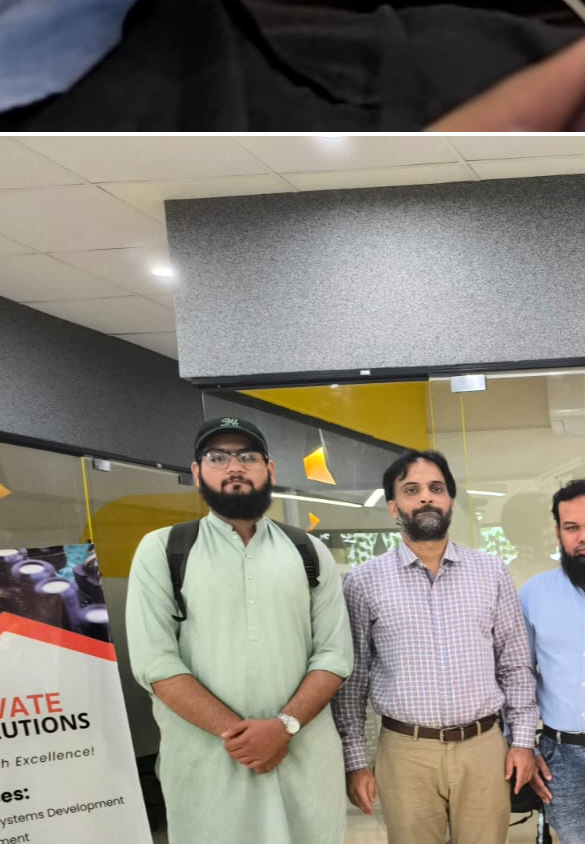
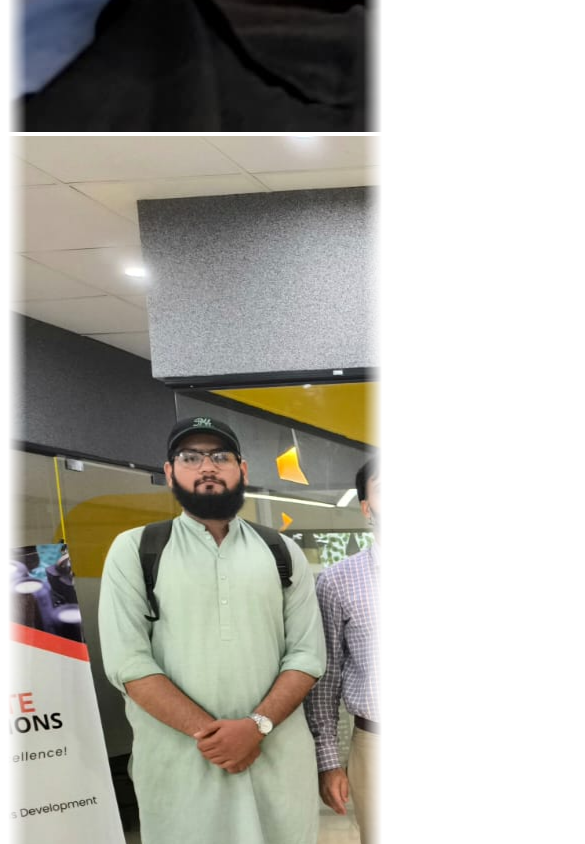
Before and after one commit to Faizan-Shurjeel/IT-Vate-Solutions-React-with-Vite-Express, a React (Vite) app in the folder client/: page / in a window 390 px wide. Shown: the part 5140-5984 px from the top of the page, 585 px wide, since content can reach past the window. Built offline with nearby package versions, Linux system fonts and the light colour scheme.

Commit message:
Fix carousel

```diff
--- a/client/src/components/Gallery/Gallery.tsx
+++ b/client/src/components/Gallery/Gallery.tsx
@@ -3,7 +3,7 @@ import type { GalleryItem, GalleryProps } from "./types";
 
 export default function Gallery({
   items,
-  maxItems = 6,
+  maxItems = 8,
   className,
 }: GalleryProps) {
   const [active, setActive] = useState<GalleryItem | null>(null);
@@ -12,9 +12,6 @@ export default function Gallery({
     if (!Array.isArray(items)) return [];
     return items.filter((item) => item.type === "image").slice(0, Math.max(1, maxItems));
   }, [items, maxItems]);
-
-  // Duplicate items for seamless scrolling
-  const carouselItems = [...visibleItems, ...visibleItems];
 
   const onKeyDown = useCallback((e: KeyboardEvent) => {
     if (e.key === "Escape") setActive(null);
@@ -27,38 +24,47 @@ export default function Gallery({
     }
   }, [active, onKeyDown]);
 
+  const animationDuration = `${visibleItems.length * 4}s`; // Adjust multiplier for speed
+
+  const renderItems = (isDuplicate = false) =>
+    visibleItems.map((item, idx) => (
+      <div
+        key={`${item.src}-${idx}${isDuplicate ? "-dup" : ""}`}
+        className="flex-shrink-0 w-48 h-32 sm:w-64 sm:h-48 mr-4 rounded-xl overflow-hidden bg-neutral-100 cursor-pointer transition-all duration-300 hover:scale-105 hover:shadow-lg"
+        onClick={() => setActive(item)}
+      >
+        <img
+          src={item.src}
+          alt={item.title || "Image"}
+          loading="lazy"
+          className="w-full h-full object-cover"
+        />
+      </div>
+    ));
+
   return (
     <section className={["w-full", className].filter(Boolean).join(" ")}>
-      <div className="relative overflow-hidden">
+      <div className="relative overflow-hidden group" style={{ maskImage: "linear-gradient(to right, transparent, black 5%, black 95%, transparent)" }}>
         <style>
           {`
             @keyframes scroll {
-              0% { transform: translateX(0%); }
-              100% { transform: translateX(-50%); }
+              from { transform: translateX(0); }
+              to { transform: translateX(-100%); }
             }
             .animate-scroll {
-              animation: scroll 20s linear infinite;
+              animation: scroll var(--animation-duration, 40s) linear infinite;
             }
-            .animate-scroll:hover {
+            .group:hover .animate-scroll {
               animation-play-state: paused;
             }
           `}
         </style>
-        <div className="flex animate-scroll">
-          {carouselItems.map((item, idx) => (
-            <div
-              key={idx}
-              className="flex-shrink-0 w-48 h-32 sm:w-64 sm:h-48 mr-4 rounded-xl overflow-hidden bg-neutral-100 cursor-pointer transition-all duration-300 hover:scale-105 hover:shadow-lg"
-              onClick={() => setActive(item)}
-            >
-              <img
-                src={item.src}
-                alt={item.title || "Image"}
-                loading="lazy"
-                className="w-full h-full object-cover"
-              />
-            </div>
-          ))}
+        <div
+          className="flex flex-nowrap"
+          style={{ "--animation-duration": animationDuration } as React.CSSProperties}
+        >
+          <div className="flex flex-nowrap animate-scroll">{renderItems()}</div>
+          <div className="flex flex-nowrap animate-scroll" aria-hidden="true">{renderItems(true)}</div>
         </div>
       </div>
 
--- a/client/src/data/gallery.ts
+++ b/client/src/data/gallery.ts
@@ -36,4 +36,19 @@ export const homepageHighlights: GalleryItem[] = [
     src: "/gallery/7.jpg",
     title: "Image 7",
   },
+  {
+    type: "image",
+    src: "/gallery/8.jpg",
+    title: "Image 8",
+  },
+  {
+    type: "image",
+    src: "/gallery/9.jpg",
+    title: "Image 9",
+  },
+  {
+    type: "image",
+    src: "/gallery/10.jpg",
+    title: "Image 10",
+  }
 ];
```
Also changed, not shown: client/public/gallery/8.jpg (added), 1 other file (tests, documents, lock files or other folders).
